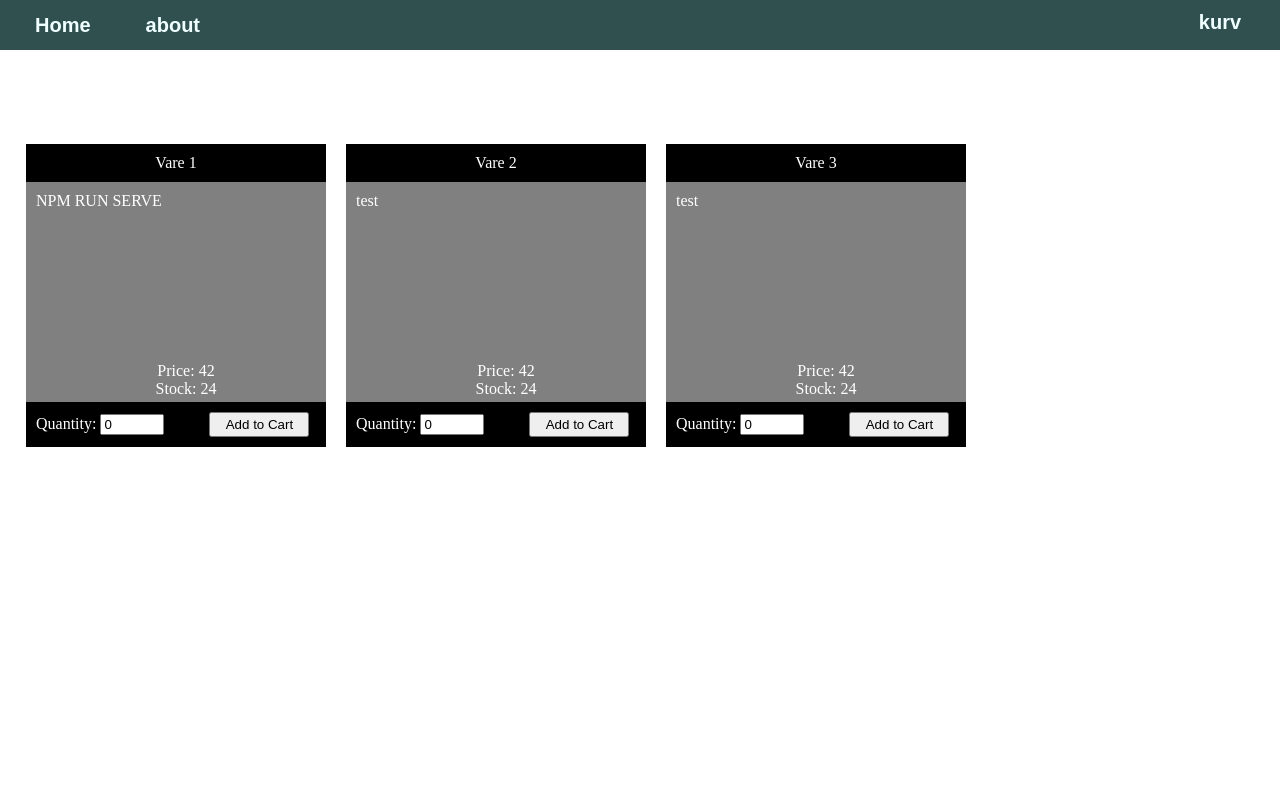
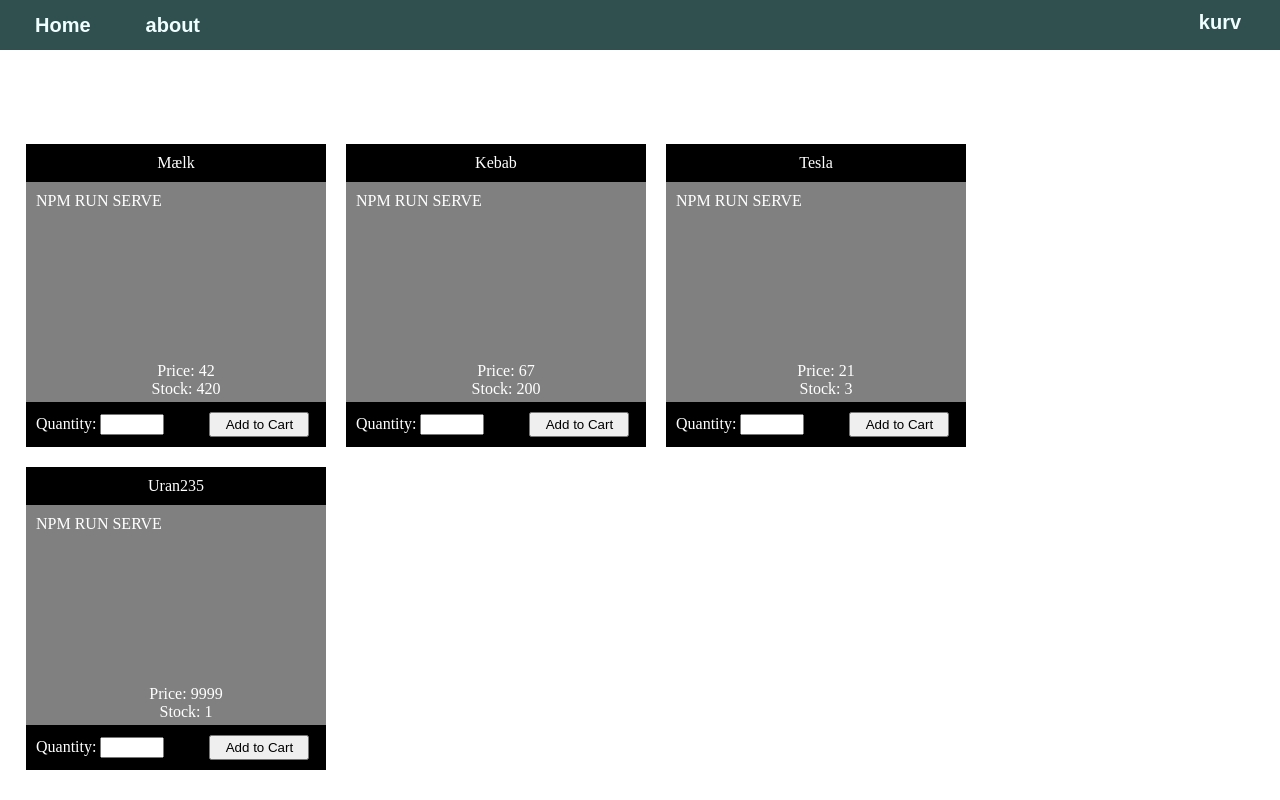
Before and after one commit to Vampiredk/salgshjemmeside, a Vue app: page / in a window 1280 px wide. Built offline with nearby package versions, Linux system fonts and the light colour scheme.

Commit message:
DynamicCard

```diff
--- a/src/App.vue
+++ b/src/App.vue
@@ -18,8 +18,44 @@
       </div>
     </div>
   </nav>
-  <router-view/>
+  <router-view
+    :cart="cart"
+    :addvare="addvare"
+  />
+
+  <HelloWorld
+    :inventory="inventory"
+    :cart="cart"
+  />
 </template>
+
+<script>
+import HelloWorld from './components/HelloWorld.vue'
+
+export default {
+  components: {
+    HelloWorld
+  },
+  data () {
+    return {
+      cart: {
+        Mælk: 0,
+        Kebab: 0,
+        Tesla: 0,
+        Uran235: 0
+      }
+    }
+  },
+  computed: {
+  },
+  methods: {
+    addvare (type, quantity) {
+      this.cart[type] += quantity
+      console.log(this.cart)
+    }
+  }
+}
+</script>
 
 <style>
 </style>
--- /dev/null
+++ b/src/Vare.json
@@ -0,0 +1,6 @@
+[
+    {"id": 1,     "name": "Mælk",      "price": 42,        "stock": 420 },
+    {"id": 2,     "name": "Kebab",     "price": 67,        "stock": 200 },
+    {"id": 3,     "name": "Tesla",     "price": 21,        "stock": 3   },
+    {"id": 4,     "name": "Uran235",     "price": 9999,      "stock": 1   }
+]
--- a/src/components/HelloWorld.vue
+++ b/src/components/HelloWorld.vue
@@ -11,21 +11,3 @@ export default {
   }
 }
 </script>
-
-<!-- Add "scoped" attribute to limit CSS to this component only -->
-<style scoped>
-h3 {
-  margin: 40px 0 0;
-}
-ul {
-  list-style-type: none;
-  padding: 0;
-}
-li {
-  display: inline-block;
-  margin: 0 10px;
-}
-a {
-  color: #42b983;
-}
-</style>
--- a/src/views/AboutView.vue
+++ b/src/views/AboutView.vue
@@ -2,3 +2,17 @@
   <div class="about">
   </div>
 </template>
+
+<script>
+// @ is an alias to /src
+
+export default {
+  name: 'AboutView',
+  props: ['inventory', 'addvare', 'cart'],
+  methods: {
+  },
+  created: function () {
+    console.log(this.cart)
+  }
+}
+</script>
--- a/src/views/HomeView.vue
+++ b/src/views/HomeView.vue
@@ -11,85 +11,52 @@
       <br>
       <br>
       <br>
-      <div class="card">
+      <div v-for="product in inventory.slice(0,4)" :key="product.id" class="card">
         <div class="cardtitle">
-          Vare 1
+          {{ product.name }}
         </div>
         <div class="cardbody">
           <div class="cardDescription">
             NPM RUN SERVE
           </div>
           <div class="cardInfo">
-            Price: 42<br>
-            Stock: 24
+            Price: {{ product.price}}<br>
+            Stock: {{ product.stock}}
           </div>
         </div>
         <div class="cardInteraction">
           <div class="cardquntity">
             Quantity:
-            <input type="number" id="quantity" name="quantity" min="0" max="100" step="1" value="0">
+            <input type="number" v-model="product.quantity" min="0" max="100" step="1">
           </div>
           <div class="cardbtnPos">
-            <button class="cardbtn">Add to Cart</button>
-          </div>
-        </div>
-      </div>
-      <div class="card">
-        <div class="cardtitle">
-          Vare 2
-        </div>
-        <div class="cardbody">
-          <div class="cardDescription">
-            test
-          </div>
-          <div class="cardInfo">
-            Price: 42<br>
-            Stock: 24
-          </div>
-        </div>
-        <div class="cardInteraction">
-          <div class="cardquntity">
-            Quantity:
-            <input type="number" id="quantity" name="quantity" min="0" max="100" step="1" value="0">
-          </div>
-          <div class="cardbtnPos">
-            <button class="cardbtn">Add to Cart</button>
-          </div>
-        </div>
-      </div>
-      <div class="card">
-        <div class="cardtitle">
-          Vare 3
-        </div>
-        <div class="cardbody">
-          <div class="cardDescription">
-            test
-          </div>
-          <div class="cardInfo">
-            Price: 42<br>
-            Stock: 24
-          </div>
-        </div>
-        <div class="cardInteraction">
-          <div class="cardquntity">
-            Quantity:
-            <input type="number" id="quantity" name="quantity" min="0" max="100" step="1" value="0">
-          </div>
-          <div class="cardbtnPos">
-            <button class="cardbtn">Add to Cart</button>
+            <button class="cardbtn" @click="addvare(product.name, product.quantity)">Add to Cart</button>
           </div>
         </div>
       </div>
     </div>
   </body>
+
 </template>
 
 <script>
+import vare from '../Vare.json'
 // @ is an alias to /src
 
 export default {
+
   name: 'HomeView',
-  components: {
+  props: ['addvare', 'cart'],
+  data () {
+    return {
+      quantity: 0,
+      inventory: vare
+    }
+  },
+  methods: {
+  },
+  created: function () {
+    console.log(this.inventory)
   }
 }
 </script>
```
